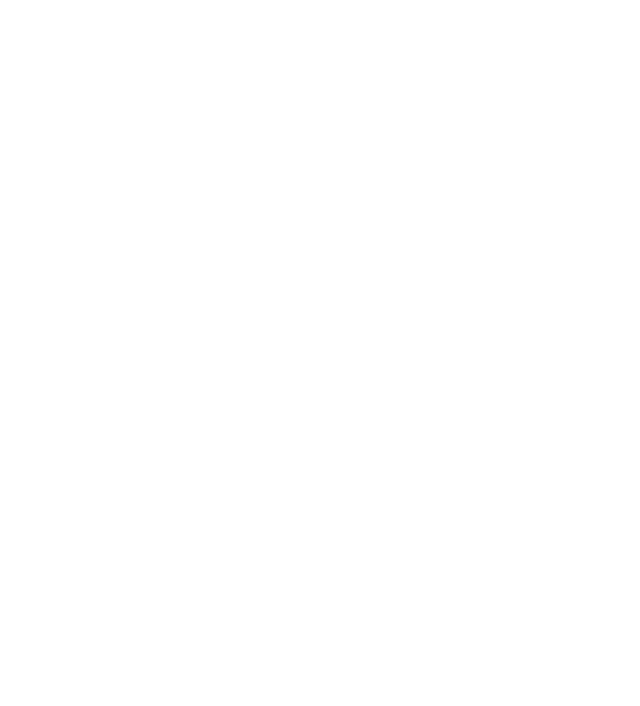
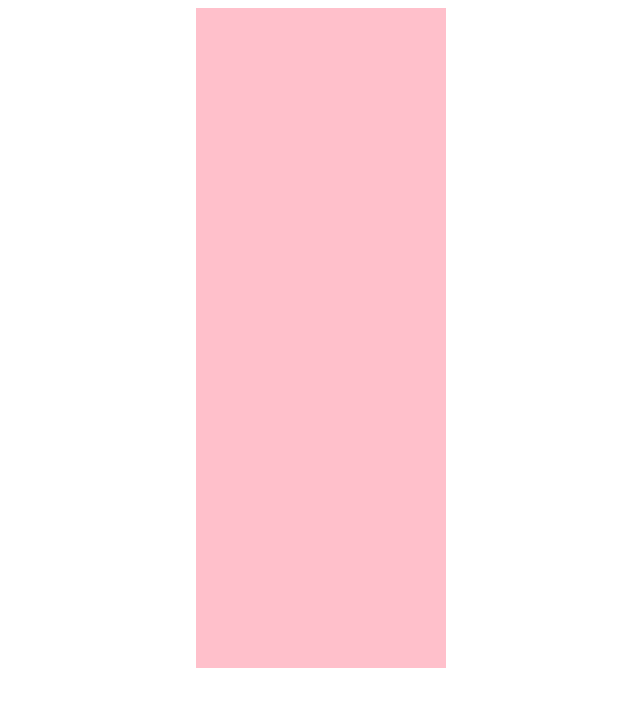
Before and after one commit to jackengledow/War, a plain HTML site: page War.html in a window 1280 px wide. Shown: the whole page, without its empty margins (319-959 px from the left). Drawn offline with Linux system fonts and the light colour scheme.

Commit message:
it wants me to do this I don't know why

```diff
--- a/War.css
+++ b/War.css
@@ -1,3 +1,5 @@
 .cardDiv {
 	background-color: pink;
+	height: 330px;
+	width: 250px;
 }
```
